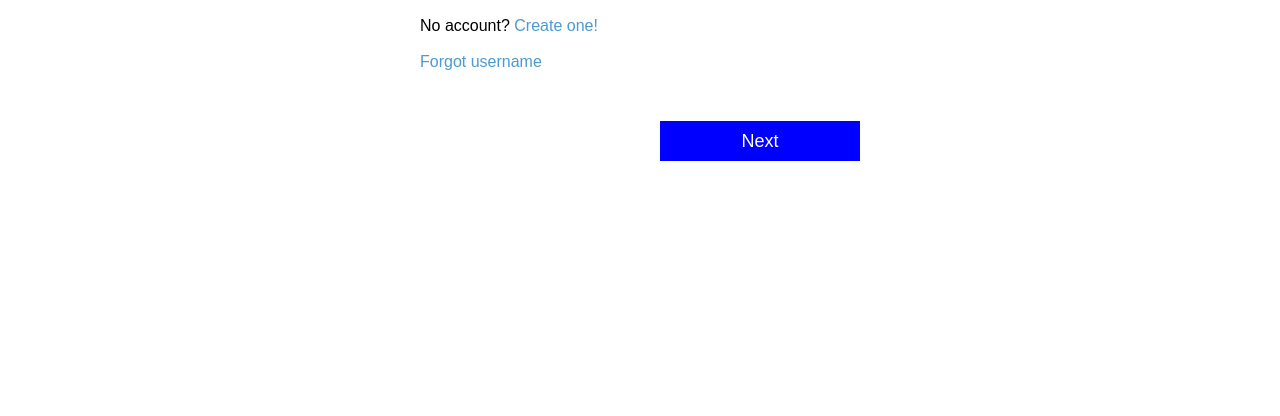
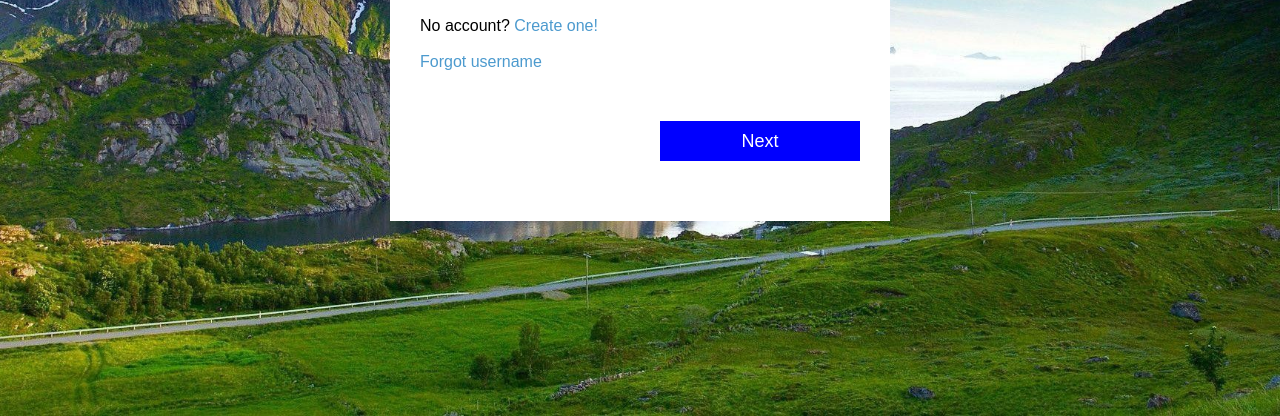
Before and after one commit to Ioannis-Kavalidis/mockup-login-example, a plain HTML site: page index.html in a window 1280 px wide. Shown: the part 384-800 px from the top of the page. Drawn offline with Linux system fonts and the light colour scheme.

Commit message:
Update style.css

```diff
--- a/css/style.css
+++ b/css/style.css
@@ -5,7 +5,7 @@
 }
 
 body {
-  background: url(./img/nature.jpg);
+  background: url(../img/nature.jpg);
   background-size: cover;
   background-position: center;
   font-family: sans-serif;
```
